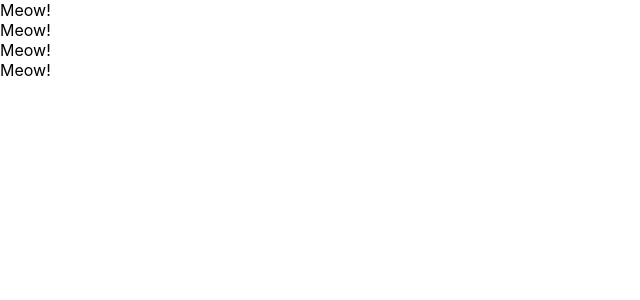
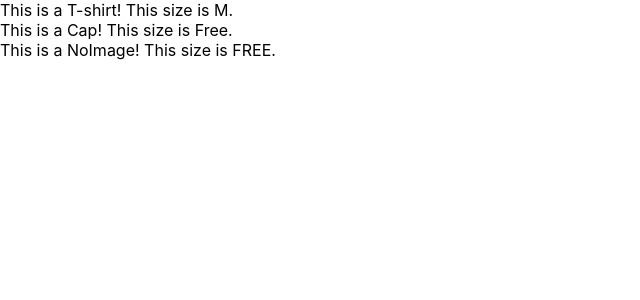
Before and after one commit to yoshi-chiba/react-redux-app, a React (Create React App) app: page / in a window 1280 px wide. Shown: the top 300 px of the page, without its empty margins (0-640 px from the left). Built offline with nearby package versions, Linux system fonts and the light colour scheme.

Commit message:
learned props

```diff
--- a/src/App.js
+++ b/src/App.js
@@ -1,32 +1,28 @@
-// function App() {
-//   const greeting = "Hello World";
-//   const dom = <h1>{greeting}</h1>;
-//   return dom;
-// }
-
-// function App() {
-//   return (
-//     <input
-//       type="text"
-//       onClick={() => {
-//         console.log("I am Changed!");
-//       }}
-//     />
-//   );
-
 const App = () => {
+  const items = [
+    { name: "T-shirt", size: "M" },
+    { name: "Cap", size: "Free" },
+    { name: "NoImage" }
+  ];
   return (
     <div>
-      <Cat />
-      <Cat />
-      <Cat />
-      <Cat />
+      {items.map((item, index) => {
+        return <Item name={item.name} size={item.size} key={index}></Item>;
+      })}
     </div>
   );
 };
 
-const Cat = () => {
-  return <div>Meow!</div>;
+const Item = props => {
+  return (
+    <div>
+      This is a {props.name}! This size is {props.size}.
+    </div>
+  );
+};
+
+Item.defaultProps = {
+  size: "FREE"
 };
 
 export default App;
```
